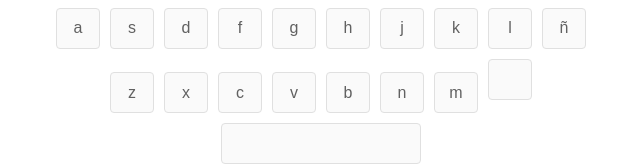
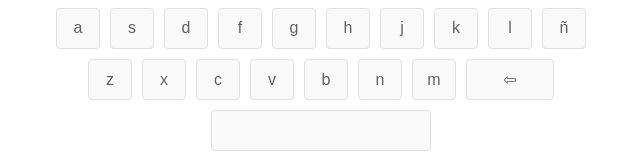
Before and after one commit to joseraul/vue-virtual-keyboard, a Vue app: page / in a window 1280 px wide. Shown: the part 228-393 px from the top of the page, without its empty margins (319-959 px from the left). Built offline with nearby package versions, Linux system fonts and the light colour scheme.

Commit message:
a way of communication between the keyboard and an input... but I don't like!

```diff
--- a/src/App.vue
+++ b/src/App.vue
@@ -1,10 +1,9 @@
 <template>
   <div id="app">
     <h2>Spanish Keyboard</h2>
-    <input type="text" ref="target" />
+    <input type="text" ref="message" />
     <keyboard
             keyboard="es_es"
-            target=""
     />
   </div>
 </template>
@@ -13,10 +12,10 @@
   import Keyboard from './components/Keyboard.vue';
 
   export default {
-    name: 'app',
-    components: {
-        Keyboard
-    }
+      name: 'app',
+      components: {
+          Keyboard
+      }
   }
 </script>
 
--- a/src/components/Key.vue
+++ b/src/components/Key.vue
@@ -41,9 +41,9 @@
         border: 1px solid #E0E0E0;
     }
     .spacer {
-        width: 200px;
+        width: 220px;
     }
     .delete {
-
+        width: 88px;
     }
 </style>
--- a/src/components/Keyboard.vue
+++ b/src/components/Keyboard.vue
@@ -24,7 +24,7 @@
 
         props: {
             keyboard: {required: true, default: 'es_es'},
-            is_dynamic: {type: Boolean, required: false, default: false},
+            is_dynamic: {type: Boolean, required: false, default: false}
         },
 
         data: function() {
@@ -45,12 +45,12 @@
 
             printSymbol(symbol) {
                 this.message += symbol;
-                console.log(this.$refs.target);
-                console.log(this.$el);
+                this.$parent.$refs.message.value = this.message;
             },
 
             deleteLastElement() {
                 this.message = this.message.slice(0, -1);
+                this.$parent.$refs.message.value = this.message;
             }
         },
 
--- a/src/data/es_es.json
+++ b/src/data/es_es.json
@@ -124,7 +124,7 @@
       "symbol": "m"
     },
     {
-      "symbol": " ",
+      "symbol": "⇦",
       "css_class": "delete",
       "action": "delete"
     }
```
